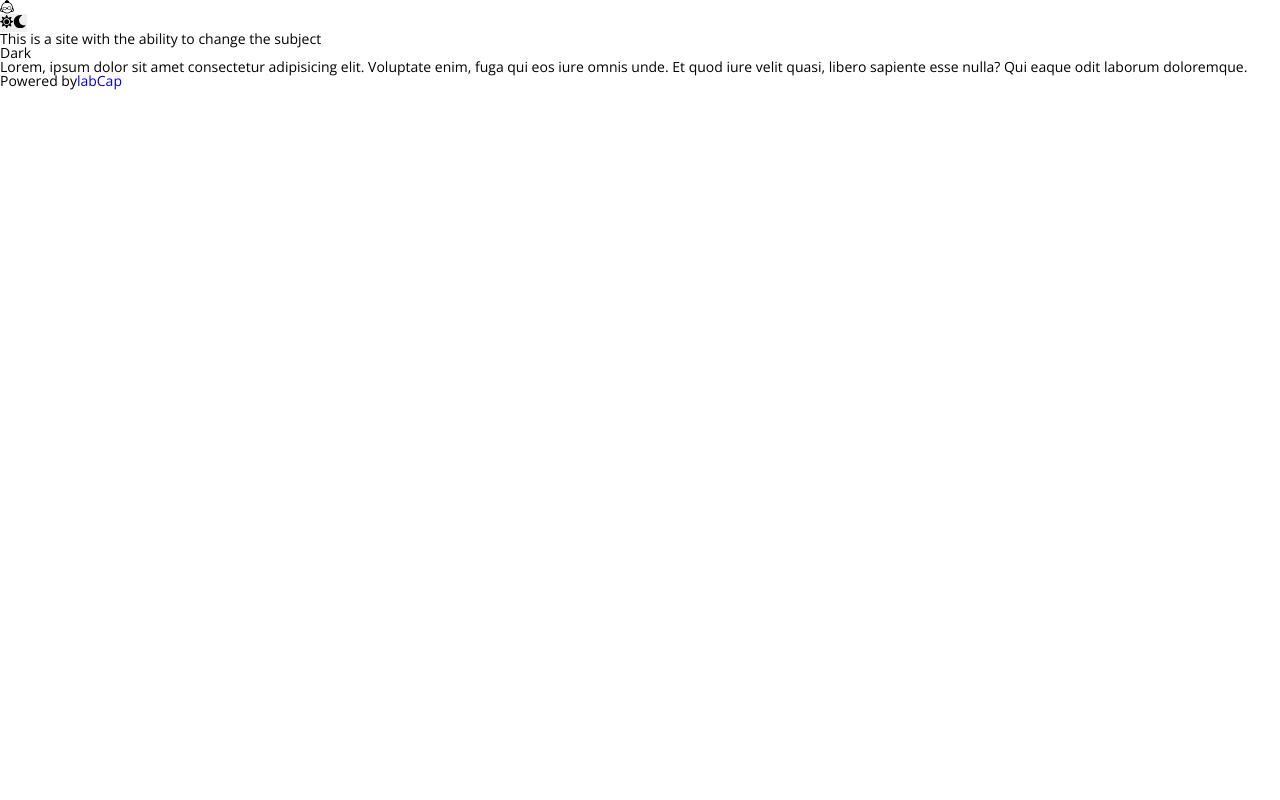
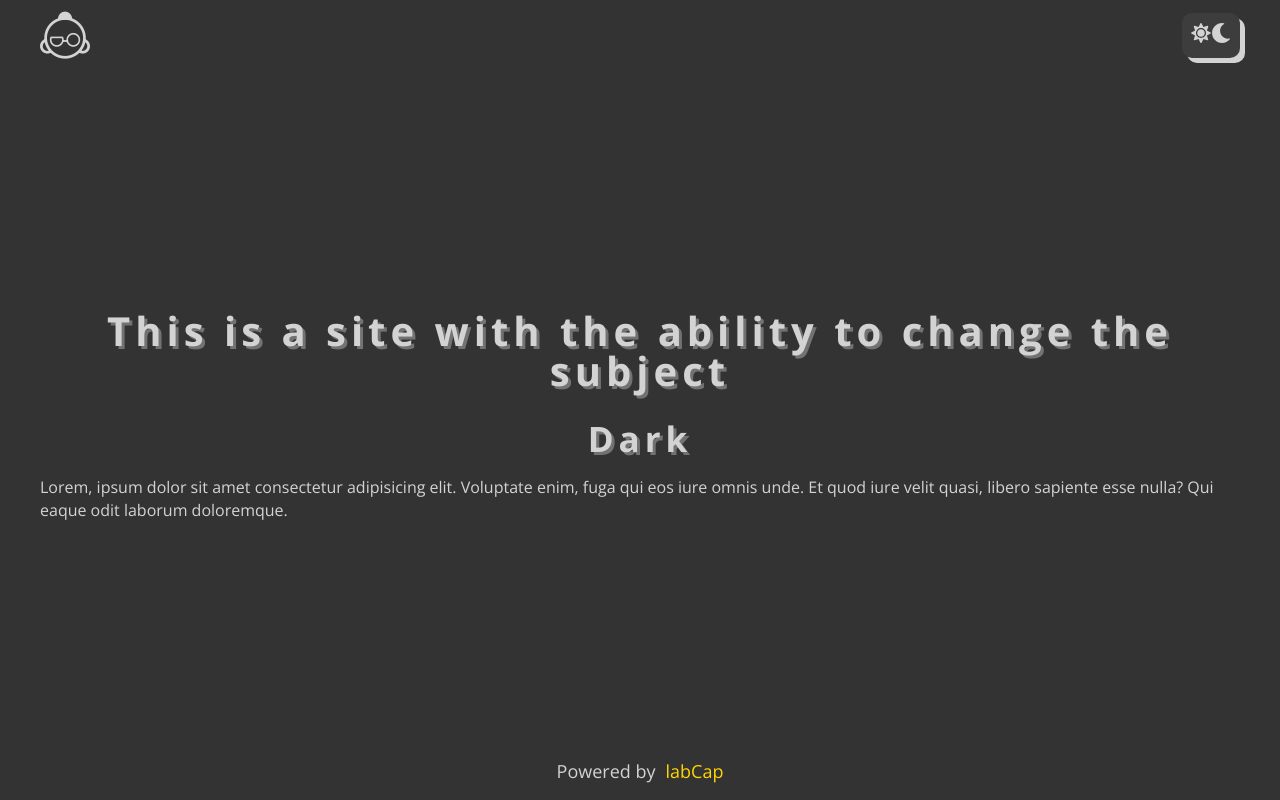
Before and after one commit to labCap/light-dark, a React (Create React App) app: page / in a window 1280 px wide. Built offline with nearby package versions, Linux system fonts and the light colour scheme.

Commit message:
added styles

```diff
--- a/src/App.js
+++ b/src/App.js
@@ -33,11 +33,13 @@ function App() {
       </main>
       <footer>
         <div class="container">
-          <div class="powered">
-            Powered by
-            <a href="https://github.com/labCap" target="_blank">
-              labCap
-            </a>
+          <div className="inner">
+            <div class="powered">
+              Powered by
+              <a href="https://github.com/labCap" target="_blank">
+                labCap
+              </a>
+            </div>
           </div>
         </div>
       </footer>
--- a/src/index.scss
+++ b/src/index.scss
@@ -1 +1,75 @@
 @import "rem";
+@import "styleList";
+
+#root {
+  display: flex;
+  flex-direction: column;
+  min-height: 100%;
+  overflow: hidden;
+
+  background-color: #333;
+  font-size: 18px;
+  color: #d3d3d3;
+
+  main {
+    flex: 1 1 100%;
+  }
+
+  .container {
+    max-width: 1230px;
+    margin: 0 auto;
+    padding: 0 15px;
+  }
+}
+
+header {
+  .inner {
+    display: flex;
+    align-items: center;
+    justify-content: space-between;
+    padding: 10px 0;
+    margin-bottom: 20px;
+  }
+
+  .theme-btn {
+    padding: 5px;
+  }
+}
+
+.logo {
+  font-size: 50px;
+}
+
+main {
+  display: flex;
+  flex-direction: column;
+  align-items: center;
+  justify-content: center;
+  text-align: center;
+
+  h1 {
+    margin-bottom: 30px;
+  }
+
+  h2 {
+    margin-bottom: 20px;
+  }
+
+  p {
+    text-align: left;
+  }
+}
+
+footer {
+  .inner {
+    display: flex;
+    align-items: center;
+    justify-content: center;
+    padding: 20px 0;
+  }
+  .powered {
+    a {
+      margin-left: 10px;
+    }
+  }
+}
--- /dev/null
+++ b/src/styleList.scss
@@ -0,0 +1,70 @@
+h1,
+h2,
+h3,
+h4,
+h5,
+h6 {
+  font-weight: 700;
+  letter-spacing: 5px;
+  text-shadow: 3px 3px 0px rgba(211, 211, 211, 0.4);
+}
+
+h1 {
+  font-size: 40px;
+}
+
+h2 {
+  font-size: 35px;
+}
+
+p {
+  font-weight: 400;
+  font-size: 16px;
+  line-height: 23px;
+}
+
+a {
+  display: inline-block;
+  color: #ffd700;
+  position: relative;
+  transition: all 0.3s ease-in-out;
+
+  @media (min-width: 768px) {
+    &:hover {
+      transform: translate(-3px, -3px);
+      text-shadow: 3px 3px 0px rgba(211, 211, 211, 0.5);
+    }
+  }
+
+  &:active {
+    transform: translate(-1.5px, -1.5px);
+    text-shadow: 2px 2px 0px rgba(211, 211, 211, 0.5);
+    color: darken($color: #ffd700, $amount: 20);
+  }
+}
+
+button {
+  padding: 5px 20px;
+  font-size: 20px;
+  color: #d3d3d3;
+  border-radius: 10px;
+  border: 4px solid #3d3d3d;
+  background-color: #3d3d3d;
+  box-shadow: 5px 5px 0px 0px #d3d3d3;
+  position: relative;
+
+  transition: all 0.3s ease-in-out;
+
+  @media (min-width: 768px) {
+    &:hover {
+      transform: translate(2px, 2px);
+      box-shadow: 3px 3px 0px 0px #d3d3d3;
+    }
+  }
+
+  &:active {
+    transform: translate(5px, 5px);
+    box-shadow: 0px 0px 0px 0px #d3d3d3;
+    background-color: #3d3d3d;
+  }
+}
```
